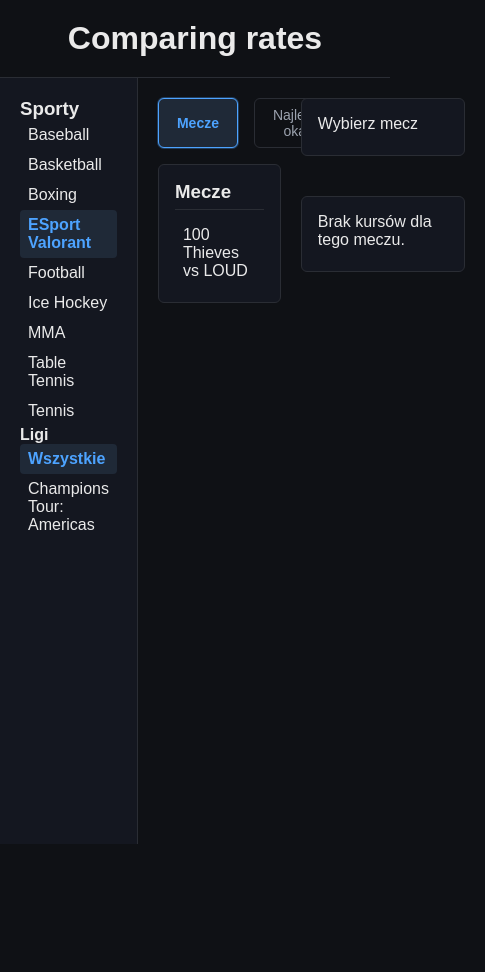
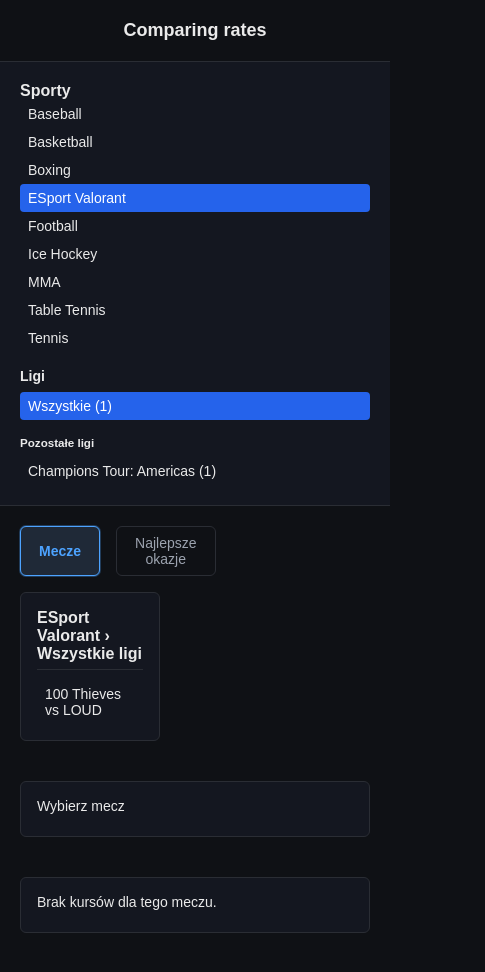
Before and after one commit to Mzajac542/comparison-rate-app, a React (Vite) app in the folder react-app/: page / in a window 390 px wide. Both pictures are taken after a click on the item "ESport Valorant". Shown: the whole page, 485 px wide, since content can reach past the window. Before the commit the page ends 844 px from the top, so only its background shows below. Built offline with nearby package versions, Linux system fonts and the light colour scheme.

Commit message:
Poprawki estetyczne

```diff
--- a/react-app/src/App.jsx
+++ b/react-app/src/App.jsx
@@ -8,13 +8,20 @@
 import { mapRawMatch } from "./utils/mapper";
 
 function App() {
-  const [selectedSport, setSelectedSport] = useState(null);
+  const [selectedSport, setSelectedSport] = useState(
+    localStorage.getItem("selectedSport")
+  );
+
+  const [selectedLeague, setSelectedLeague] = useState(
+    localStorage.getItem("selectedLeague")
+  );
+
+  const [activeTab, setActiveTab] = useState(
+    localStorage.getItem("activeTab") || "matches"
+  );
+
+  const [matches, setMatches] = useState([]);
   const [selectedMatch, setSelectedMatch] = useState(null);
-  const [activeTab, setActiveTab] = useState("matches");
-
-  const [selectedLeague, setSelectedLeague] = useState(null);
-  const [matches, setMatches] = useState([]);
-
   const [loading, setLoading] = useState(true);
   const [error, setError] = useState(null);
 
@@ -31,8 +38,6 @@
       .then(data => {
         const mapped = data.map(mapRawMatch);
         setMatches(mapped);
-        setSelectedSport(null);
-        setSelectedMatch(null);
         setLoading(false);
       })
       .catch(err => {
@@ -41,16 +46,37 @@
       });
   }, []);
 
+  useEffect(() => {
+  if (selectedSport) {
+    localStorage.setItem("selectedSport", selectedSport);
+  } else {
+    localStorage.removeItem("selectedSport");
+  }
+}, [selectedSport]);
+
+useEffect(() => {
+  if (selectedLeague) {
+    localStorage.setItem("selectedLeague", selectedLeague);
+  } else {
+    localStorage.removeItem("selectedLeague");
+  }
+}, [selectedLeague]);
+
+useEffect(() => {
+  localStorage.setItem("activeTab", activeTab);
+}, [activeTab]);
+
+
   /* =========================
      DYNAMICZNE SPORTY
   ========================= */
   const sports = Array.from(
-    new Set(
-      matches
-        .filter(m => m.odds && m.odds.length > 0)
-        .map(m => m.sport)
-    )
-  ).sort();
+  new Set(
+    matches
+      .filter(m => m.odds && m.odds.length > 0)
+      .map(m => m.sport)
+  )
+).sort((a, b) => a.localeCompare(b));
 
   /* =========================
      MECZE DLA SPORTU
--- a/react-app/src/components/MatchesList.jsx
+++ b/react-app/src/components/MatchesList.jsx
@@ -17,12 +17,20 @@
     );
 
   if (visibleMatches.length === 0) {
-    return <p>Brak meczów w tej lidze</p>;
+    return
+<p className="empty-state">
+  ℹ️ Brak meczów w tej lidze
+</p>
   }
 
   return (
     <div>
-      <h3>Mecze</h3>
+      <h3>
+        {selectedSport}
+        {" › "}
+        {selectedLeague ? selectedLeague : "Wszystkie ligi"}
+      </h3>
+
       <ul>
         {visibleMatches.map(match => (
           <li
--- a/react-app/src/components/Sidebar.jsx
+++ b/react-app/src/components/Sidebar.jsx
@@ -6,6 +6,22 @@
   onSelectSport,
   onSelectLeague
 }) {
+  // ✅ 1. NAJPIERW FUNKCJE POMOCNICZE
+
+  const getLeagueCount = (leagueName) => {
+    return matches.filter(
+      m =>
+        m.sport === selectedSport &&
+        m.tournamentName === leagueName
+    ).length;
+  };
+
+  const allMatchesCount = selectedSport
+    ? matches.filter(m => m.sport === selectedSport).length
+    : 0;
+
+  // ✅ 2. POTEM LOGIKA + SORTOWANIE
+
   const leagues = selectedSport
   ? [
       ...new Set(
@@ -13,8 +29,24 @@
           .filter(m => m.sport === selectedSport)
           .map(m => m.tournamentName)
       )
-    ]
+    ].sort((a, b) => a.localeCompare(b))
   : [];
+
+  const popularLeagues = [
+    "Premier League",
+    "La Liga",
+    "Bundesliga",
+    "Serie A",
+    "Ligue 1"
+  ];
+
+  const popular = leagues.filter(league =>
+    popularLeagues.includes(league)
+  );
+
+  const others = leagues.filter(league =>
+    !popularLeagues.includes(league)
+  );
 
   return (
     <div>
@@ -26,7 +58,7 @@
             className={sport === selectedSport ? "active" : ""}
             onClick={() => {
               onSelectSport(sport);
-              onSelectLeague(null); // reset ligi
+              onSelectLeague(null);
             }}
           >
             {sport}
@@ -42,18 +74,41 @@
               className={selectedLeague === null ? "active" : ""}
               onClick={() => onSelectLeague(null)}
             >
-              Wszystkie
+              Wszystkie ({allMatchesCount})
             </li>
-
-            {leagues.map((league) => (
+           {popular.length > 0 && (
+                <>
+                  <h5>🔥 Popularne ligi</h5>
+                  <ul>
+                    {popular.map((league) => (
                       <li
                         key={league}
                         className={league === selectedLeague ? "active" : ""}
                         onClick={() => onSelectLeague(league)}
                       >
-                {league}
+                        {league} ({getLeagueCount(league)})
                       </li>
                     ))}
+                  </ul>
+                </>
+              )}
+
+              {others.length > 0 && (
+                <>
+                  <h5>Pozostałe ligi</h5>
+                  <ul>
+                    {others.map((league) => (
+                      <li
+                        key={league}
+                        className={league === selectedLeague ? "active" : ""}
+                        onClick={() => onSelectLeague(league)}
+                      >
+                        {league} ({getLeagueCount(league)})
+                      </li>
+                    ))}
+                  </ul>
+                </>
+              )}
           </ul>
         </>
       )}
--- a/react-app/src/index.css
+++ b/react-app/src/index.css
@@ -264,3 +264,96 @@
   font-weight: 600;
   box-shadow: 0 0 0 1px rgba(77, 163, 255, 0.3);
 }
+.sidebar h5 {
+  margin-top: 16px;
+  margin-bottom: 8px;
+}
+.sidebar h4 {
+  margin-top: 16px;
+  margin-bottom: 8px;
+}
+/* Hover na elementach list */
+.sidebar li {
+  cursor: pointer;
+  transition: background-color 0.15s ease, color 0.15s ease;
+}
+
+.sidebar li:hover {
+  background-color: #1f2937;
+}
+
+/* Aktywny element */
+.sidebar li.active {
+  background-color: #2563eb;
+  color: #ffffff;
+  font-weight: 500;
+}
+.max-odd {
+  background-color: #166534;
+  color: #dcfce7;
+  font-weight: 600;
+}
+
+.min-odd {
+  background-color: #7f1d1d;
+  color: #fee2e2;
+  font-weight: 600;
+}
+.empty-state {
+  opacity: 0.7;
+  font-style: italic;
+  padding: 8px;
+}
+.sidebar li,
+.matches-column li {
+  transition: background-color 0.15s ease, transform 0.1s ease;
+}
+
+.sidebar li:hover,
+.matches-column li:hover {
+  transform: translateX(2px);
+}
+/* =========================
+   MOBILE / TABLET
+========================= */
+@media (max-width: 768px) {
+}
+@media (max-width: 768px) {
+  .layout {
+    flex-direction: column;
+  }
+}
+@media (max-width: 768px) {
+  .sidebar {
+    width: 100%;
+    border-right: none;
+    border-bottom: 1px solid #2a2d34;
+  }
+}
+@media (max-width: 768px) {
+  .content-layout {
+    flex-direction: column;
+  }
+}
+@media (max-width: 768px) {
+  .odds-table {
+    overflow-x: auto;
+  }
+
+  table {
+    min-width: 600px;
+  }
+}
+@media (max-width: 768px) {
+  body {
+    font-size: 14px;
+  }
+
+  h1 {
+    font-size: 18px;
+  }
+
+  h3 {
+    font-size: 16px;
+  }
+}
```
Lines whose indentation alone changed are shown as unchanged.
